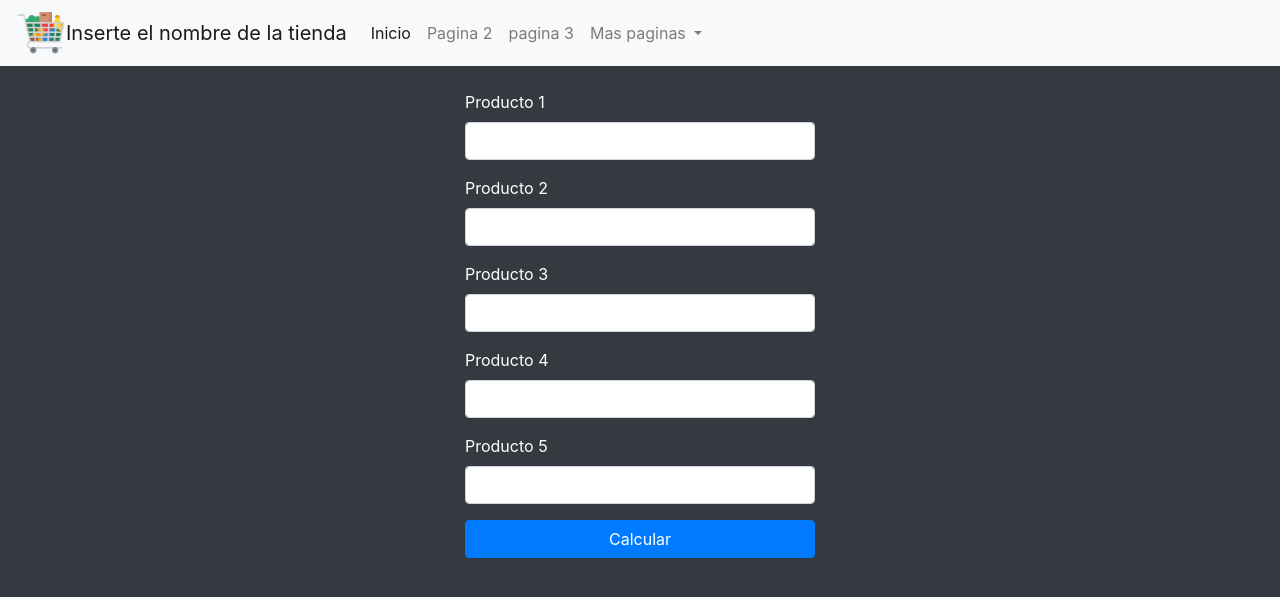
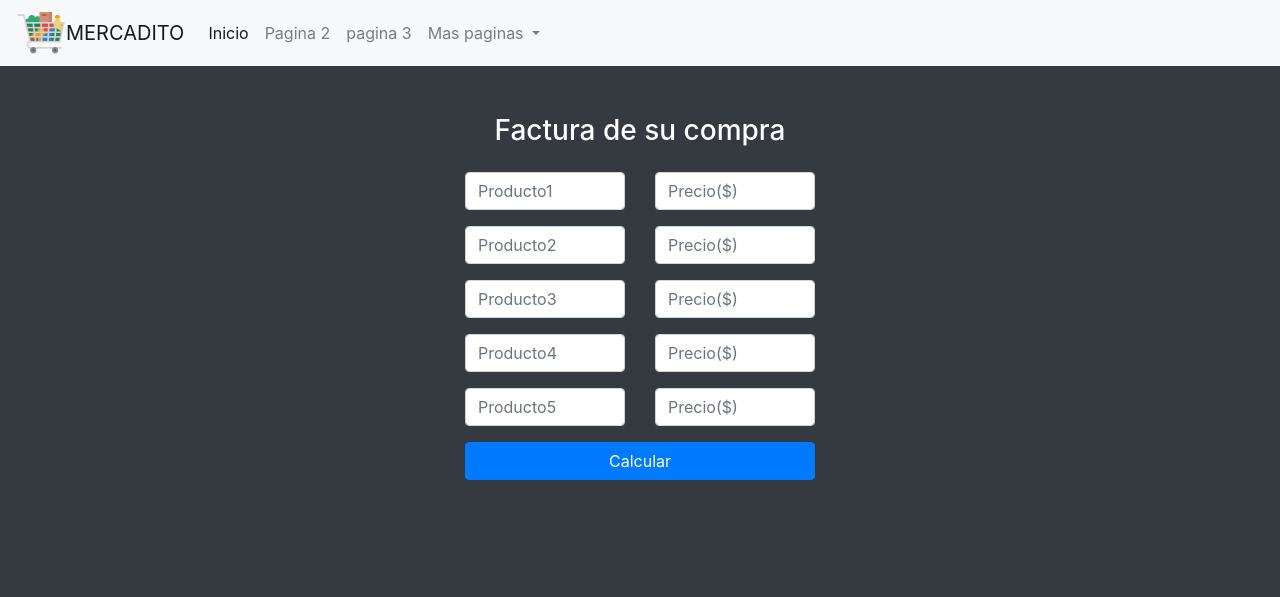
Before and after one commit to jhotinan/SUPERMERCADO, a PHP site: page / in a window 1280 px wide. Shown: the top 597 px of the page. Run offline with PHP 8.4, Linux system fonts and the light colour scheme.

Commit message:
cambio del formulario

```diff
--- a/index.php
+++ b/index.php
@@ -12,10 +12,11 @@
 
 <body class="bg-dark">
     <header>
+
         <nav class="navbar navbar-expand-lg navbar-light bg-light">
 
         <img src="img/supermarket.png" width="50" height="50" alt="logo">
-            <a class="navbar-brand" href="index.php">Inserte el nombre de la tienda</a>
+            <a class="navbar-brand" href="index.php">MERCADITO</a>
             <button class="navbar-toggler" type="button" data-toggle="collapse" data-target="#navbarNavDropdown" aria-controls="navbarNavDropdown" aria-expanded="false" aria-label="Toggle navigation">
                 <span class="navbar-toggler-icon"></span>
             </button>
@@ -45,31 +46,52 @@
         </nav>
     </header>
     <main>
+    <div class="container text-white">
+        <div class="row justify-content-center mt-5">
+            <div class="col-4">
+                <form>
+                    <h3 class="text-center mb-4">Factura de su compra</h3>
+                    <div class="row mb-3">
+                        <div class="col">
+                            <input type="text" class="form-control" placeholder="Producto1">
+                        </div>
+                        <div class="col">
+                            <input type="number" class="form-control" placeholder="Precio($)">
+                        </div>
+                    </div>
+                    <div class="row mb-3">
+                        <div class="col">
+                            <input type="text" class="form-control" placeholder="Producto2">
+                        </div>
+                        <div class="col">
+                            <input type="number" class="form-control" placeholder="Precio($)">
+                        </div>
+                    </div>
+                    <div class="row mb-3">
+                        <div class="col">
+                            <input type="text" class="form-control" placeholder="Producto3">
+                        </div>
+                        <div class="col">
+                            <input type="number" class="form-control" placeholder="Precio($)">
+                        </div>
+                    </div>
+                    <div class="row mb-3">
+                        <div class="col">
+                            <input type="text" class="form-control" placeholder="Producto4">
+                        </div>
+                        <div class="col">
+                            <input type="number" class="form-control" placeholder="Precio($)">
+                        </div>
+                    </div>
+                    <div class="row mb-3">
+                        <div class="col">
+                            <input type="text" class="form-control" placeholder="Producto5">
+                        </div>
+                        <div class="col">
+                            <input type="number" class="form-control" placeholder="Precio($)">
+                        </div>
+                    </div>
 
-    <div class="container text-white">
-        <div class="row justify-content-center">
-            <div class=" col-4">
-                <form action="" class="mt-4">
-                    <div class="form-group">
-                        <label for="producto1">Producto 1</label>
-                        <input type="text" class="form-control" id=producto1>
-                    </div>
-                    <div class="form-group">
-                        <label for="producto2">Producto 2</label>
-                        <input type="text" class="form-control" id=producto1>
-                    </div>
-                    <div class="form-group">
-                        <label for="producto3">Producto 3</label>
-                        <input type="text" class="form-control" id=producto1>
-                    </div>
-                    <div class="form-group">
-                        <label for="producto4">Producto 4</label>
-                        <input type="text" class="form-control" id=producto1>
-                    </div>
-                    <div class="form-group">
-                        <label for="producto5">Producto 5</label>
-                        <input type="text" class="form-control" id=producto1>
-                    </div>
                     <button type="submit" class="btn btn-primary btn-block">Calcular</button>
                 </form>
             </div>
```
